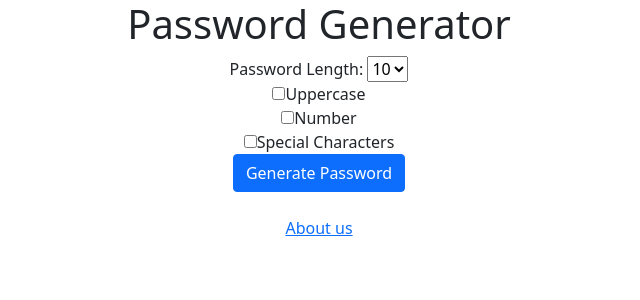
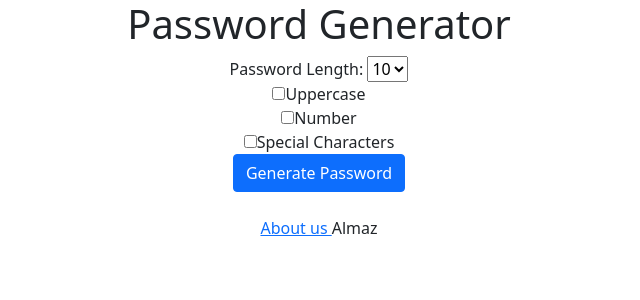
Before and after one commit to Pro100-Almaz/password-generator, a Django app: page / in a window 1280 px wide. Shown: the top 300 px of the page, without its empty margins (321-961 px from the left). Run offline with Django 3.2, Linux system fonts and the light colour scheme.

Commit message:
2nd commit

```diff
--- a/generator/templates/generator/home.html
+++ b/generator/templates/generator/home.html
@@ -34,6 +34,7 @@
       </form>
       <br>
       <a href="{% url 'information' %}"> About us </a>
+      Almaz
 
     </div>
 
--- a/generator/templates/generator/password.html
+++ b/generator/templates/generator/password.html
@@ -12,7 +12,7 @@
       <h2 class="alert alert-success"> {{password}} </h2>
       <br>
       <a href="{% url 'home' %}" class="btn btn-warning">Home</a>
-
+      Almaz
     </div>
   </body>
 </html>
```
